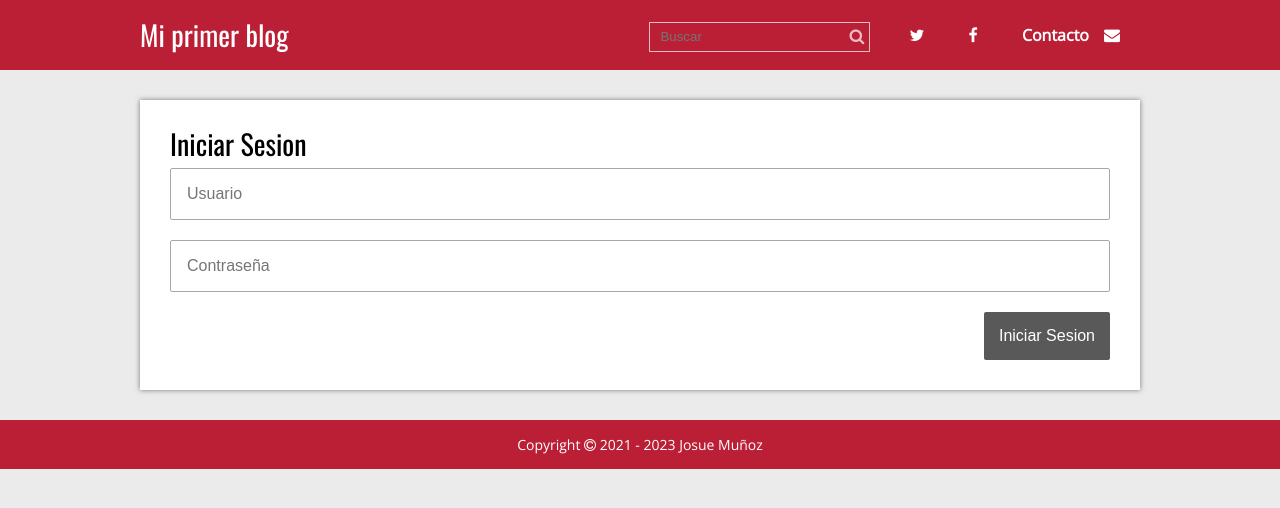
After one commit to ooJOSUEoo/blog_practica, a PHP site: the page made by login.php in a window 1280 px wide. The commit adds this page. Shown: the top 508 px of the page. Run offline with PHP 8.4, Linux system fonts and the light colour scheme; some libraries are stand-ins or nearby versions.

Commit message:
Creando el Inicio de Sesion para el panel de control

```diff
--- a/admin/config.php
+++ b/admin/config.php
@@ -1,5 +1,5 @@
 <?php
-define('RUTA','http://localhost/Blog_con_PHP-%20MySQL/');
+define('RUTA','http://localhost/Blog_con_PHP-%20MySQL');
 
 $bd_config = array(
     'basedatos' => 'blog_practicaaw',
--- /dev/null
+++ b/login.php
@@ -0,0 +1,17 @@
+<?php session_start();
+require 'admin/config.php';
+require 'funtions.php';
+
+if ($_SERVER['REQUEST_METHOD'] == 'POST') {
+    $usuario = limpiarDatos($_POST['usuario']);
+    $password = limpiarDatos($_POST['password']);
+
+    if ($usuario == $blog_admin['usuario'] && $password == $blog_admin['password']) {
+        $_SESSION['admin'] = $blog_admin['usuario'];
+        header('Location: ' . RUTA . '/admin');
+    }
+}
+
+require './views/login.view.php';
+
+?>
--- a/views/buscar.view.php
+++ b/views/buscar.view.php
@@ -1,6 +1,7 @@
 <?php require'header.php' ?>
 
 <div class="contenedor">
+    <h2><?php echo $titulo ?></h2>
     <?php foreach($resultados as $post): ?>
     <div class="post">
         <article>
--- a/views/header.php
+++ b/views/header.php
@@ -8,7 +8,7 @@
     <link href="https://fonts.googleapis.com/css2?family=Open+Sans&display=swap" rel="stylesheet">
     <link href="https://fonts.googleapis.com/css2?family=Oswald&display=swap" rel="stylesheet">
     <link rel="stylesheet" href="https://maxcdn.bootstrapcdn.com/font-awesome/4.5.0/css/font-awesome.min.css">
-    <link rel="stylesheet" href="<?php echo RUTA; ?>css/estilos.css">
+    <link rel="stylesheet" href="<?php echo RUTA; ?>/css/estilos.css">
     <title>Blog</title>
 </head>
 
--- /dev/null
+++ b/views/login.view.php
@@ -0,0 +1,16 @@
+<?php require'header.php' ?>
+
+<div class="contenedor">
+    <div class="post">
+        <article>
+            <h2 class="titulo">Iniciar Sesion</h2>
+            <form class="formulario" method="post" action="<?php echo htmlspecialchars($_SERVER['PHP_SELF']); ?>">
+                <input type="text" name="usuario" placeholder="Usuario">
+                <input type="password" name="password" placeholder="Contraseña">
+                <input type="submit" value="Iniciar Sesion">
+            </form>
+        </article>
+    </div>
+</div>
+
+<?php require'footer.php' ?>
--- a/views/single.view.php
+++ b/views/single.view.php
@@ -9,7 +9,7 @@
                 <img src="<?php echo RUTA; ?>/imagenes/<?php echo $post['thumb'] ?>"
                     alt="<?php echo $post['titulo'] ?>">
             </div>
-            <p class="extracto"><?php echo $post['texto'] ?></p>
+            <p class="extracto"><?php echo nl2br($post['texto']) ?></p>
         </article>
     </div>
 </div>
```
